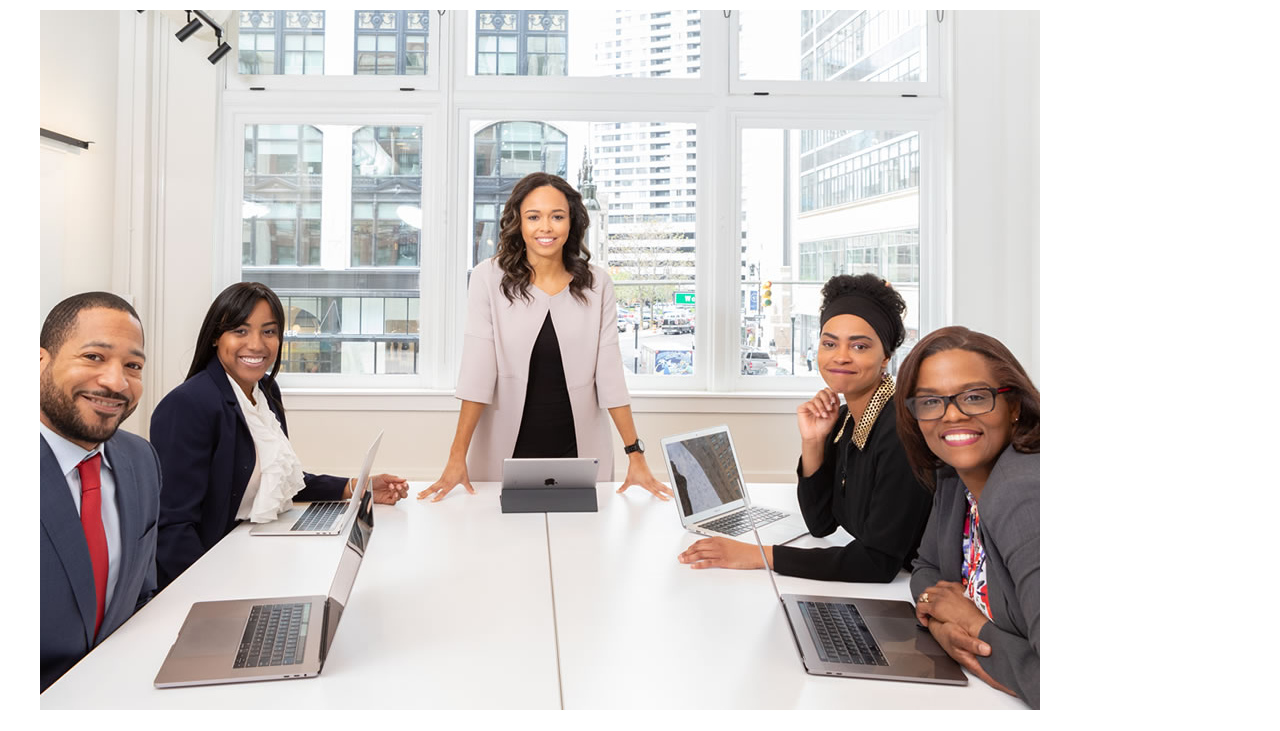
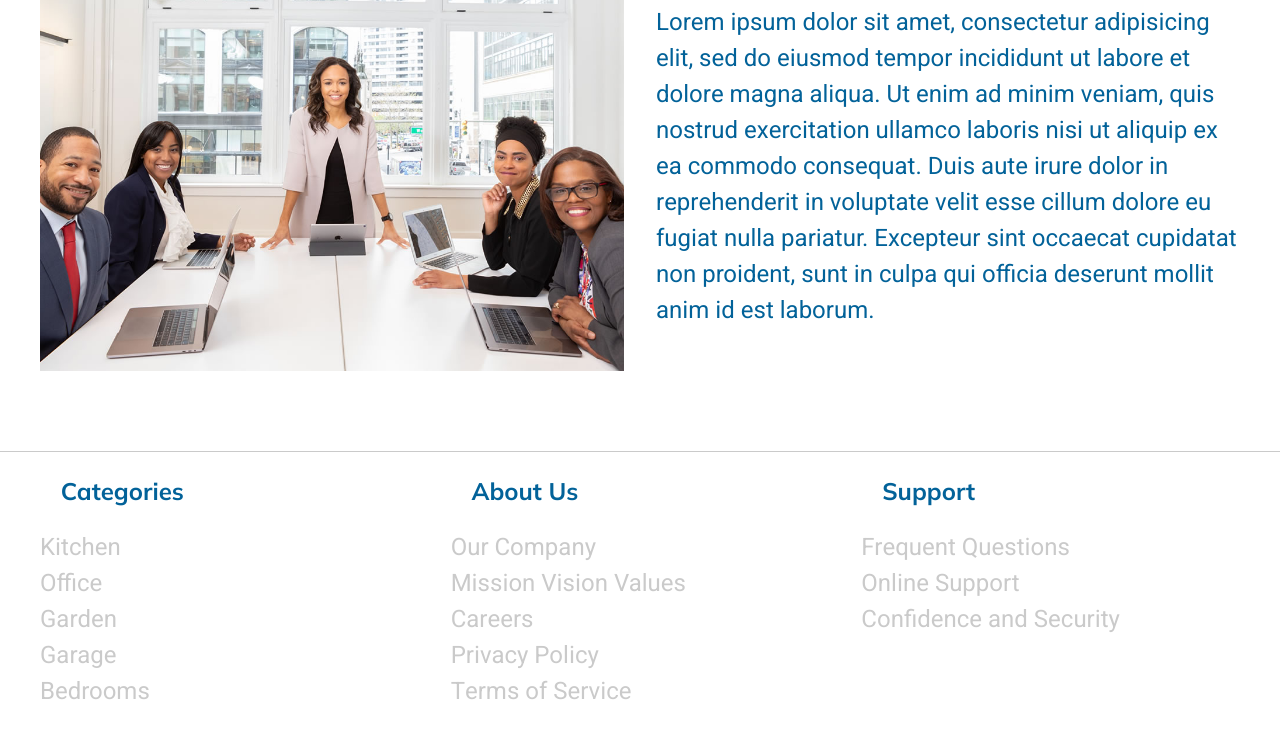
Before and after one commit to robvimudesignwp/template_ecommerce, a plain HTML site: page about_us.html in a window 1280 px wide. Shown: the part 378-1109 px from the top of the page. Drawn offline with Linux system fonts and the light colour scheme.

Commit message:
Culminación de la página About Us y estilos css

```diff
--- a/about_us.html
+++ b/about_us.html
@@ -22,18 +22,20 @@
       </nav>
     </div>
 
-    <main class="main-content container">
+    <main class="about_content container">
       <h2 class="text-center">About Us</h2>
-      <div class="image_about_us">
+      <div class="content_about">
+        <div class="image_about">
           <img src="images/about_us.jpg" alt="">
         </div><!-- end image-about -->
-      <div class="content_about_us">
+        <div class="content_paragraph">
           <p>Lorem ipsum dolor sit amet, consectetur adipisicing elit,
             sed do eiusmod tempor incididunt ut labore et dolore magna aliqua.
             Ut enim ad minim veniam, quis nostrud exercitation ullamco laboris nisi ut aliquip ex ea commodo consequat.
             Duis aute irure dolor in reprehenderit in voluptate velit esse cillum dolore eu fugiat nulla pariatur.
             Excepteur sint occaecat cupidatat non proident, sunt in culpa qui officia deserunt mollit anim id est laborum.</p>
-      </div>
+        </div><!-- end content_paragraph -->
+      </div><!-- end content_paragraph -->
     </main>
     <footer class="site-footer">
       <div class="grid-footer container">
--- a/css/styles.css
+++ b/css/styles.css
@@ -269,3 +269,21 @@ h1{
   color: var(--grey-color);
   display: block;
 }
+
+/*=============== Page About Us ================*/
+.about_content h2{
+  color: var(--primary-color);
+}
+.content_about{
+  color: var(--primary-color);
+  display: grid;
+  gap: 2rem;
+  grid-template-columns: 1fr 2fr;
+  grid-template-columns: repeat(auto-fit, minmax(25rem, 1fr));
+}
+
+.content_paragraph{
+  display: flex;
+  flex-direction: column;
+  justify-content: center;
+}
```
Lines whose indentation alone changed are shown as unchanged.
